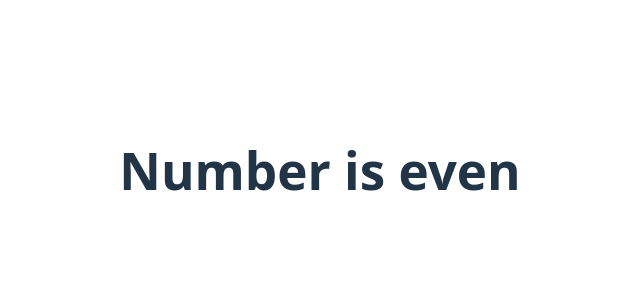
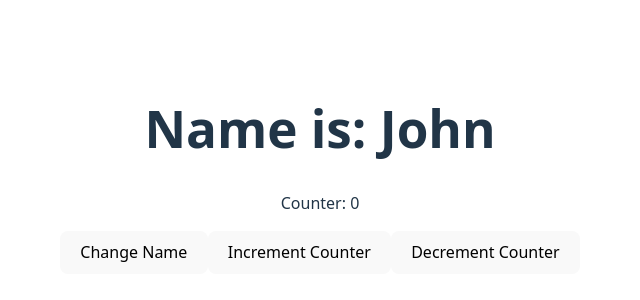
Before and after one commit to vyakhyaagoyal/MDM-Web-Development, a React (Vite) app in the folder sem-4/: page / in a window 1280 px wide. Shown: the part 230-530 px from the top of the page, without its empty margins (320-960 px from the left). Built offline with nearby package versions, Linux system fonts and the light colour scheme.

Commit message:
added counter

```diff
--- a/sem-4/src/About.jsx
+++ b/sem-4/src/About.jsx
@@ -6,7 +6,7 @@ const About = () => {
   return (
     <div>
       <h1 className={styles.fontxl}>About Page</h1>
-      <h2 className={styles.primary}>About Page</h2>
+      <h2 className={styles.primary}>Exam mei aayega hi aayegaaaa</h2>
 
       <h1 className={`${styles.primary} ${styles.fontxl}`}>Content 1</h1>
       <h1 className={`primary ${styles.fontxl}`}>Content 1</h1>
--- a/sem-4/src/App.jsx
+++ b/sem-4/src/App.jsx
@@ -5,13 +5,15 @@ import ClassComponent from './ClassComponent'
 import Greet from './Greet'
 import React from 'react'
 import EvenOdd from './EvenOdd'
+import Counter from './Counter'
 
 export default function App() {
   return (
     <div>
       {/* <FunctionalComponent name="Alice" city="Wonderland" />
       <ClassComponent name="Bob" city="Builderland" /> */}
-      <EvenOdd num={12}/>
+      {/* <EvenOdd num={12}/> */}
+      <Counter/>
     </div>
   )
 }
--- /dev/null
+++ b/sem-4/src/Counter.jsx
@@ -0,0 +1,43 @@
+import React from 'react'
+class Counter extends React.Component{
+    constructor(props){
+        super(props);
+        this.state={
+            name:"John",
+            counter:0
+        }
+    }
+
+changeName=()=>{
+    this.setState({
+        name:"Jane"
+    })
+}
+
+counter=()=>{
+    this.setState({
+        counter:this.state.counter+1
+    })
+}
+
+counterd=()=>{
+    this.setState({
+        counter:this.state.counter-1
+    })
+}
+
+render()
+{
+    return(
+        <div>
+            <h1>Name is: {this.state.name}</h1>
+            <p>Counter: {this.state.counter}</p>
+            <button onClick={this.changeName}>Change Name</button>
+            <button onClick={this.counter}>Increment Counter</button>
+            <button onClick={this.counterd}>Decrement Counter</button>
+        </div>
+    )
+}
+}
+
+export default Counter
```
